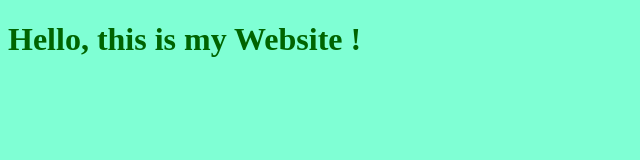
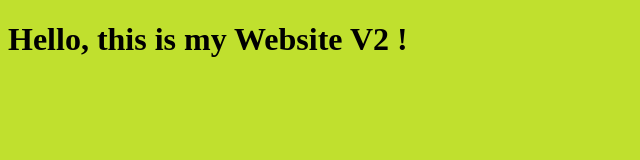
Before and after one commit to nedAmine/WEB_EXAMPLE, a plain HTML site: page index.html in a window 1280 px wide. Shown: the whole page, without its empty margins (0-640 px from the left). Drawn offline with Linux system fonts and the light colour scheme.

Commit message:
editing style for V2

```diff
--- a/index.html
+++ b/index.html
@@ -7,7 +7,7 @@
     <link rel="stylesheet" href="style.css">
 </head>
 <body>
-    <h1>Hello, this is my Website !</h1>
+    <h1>Hello, this is my Website V2 !</h1>
     <script src="app.js"></script>
 </body>
 </html>
--- a/style.css
+++ b/style.css
@@ -1,6 +1,6 @@
 h1 {
-    color: darkgreen;
+    color: Black;
 }
 body {
-    background-color: aquamarine;
+    background-color: rgb(192, 224, 46);
 }
```
